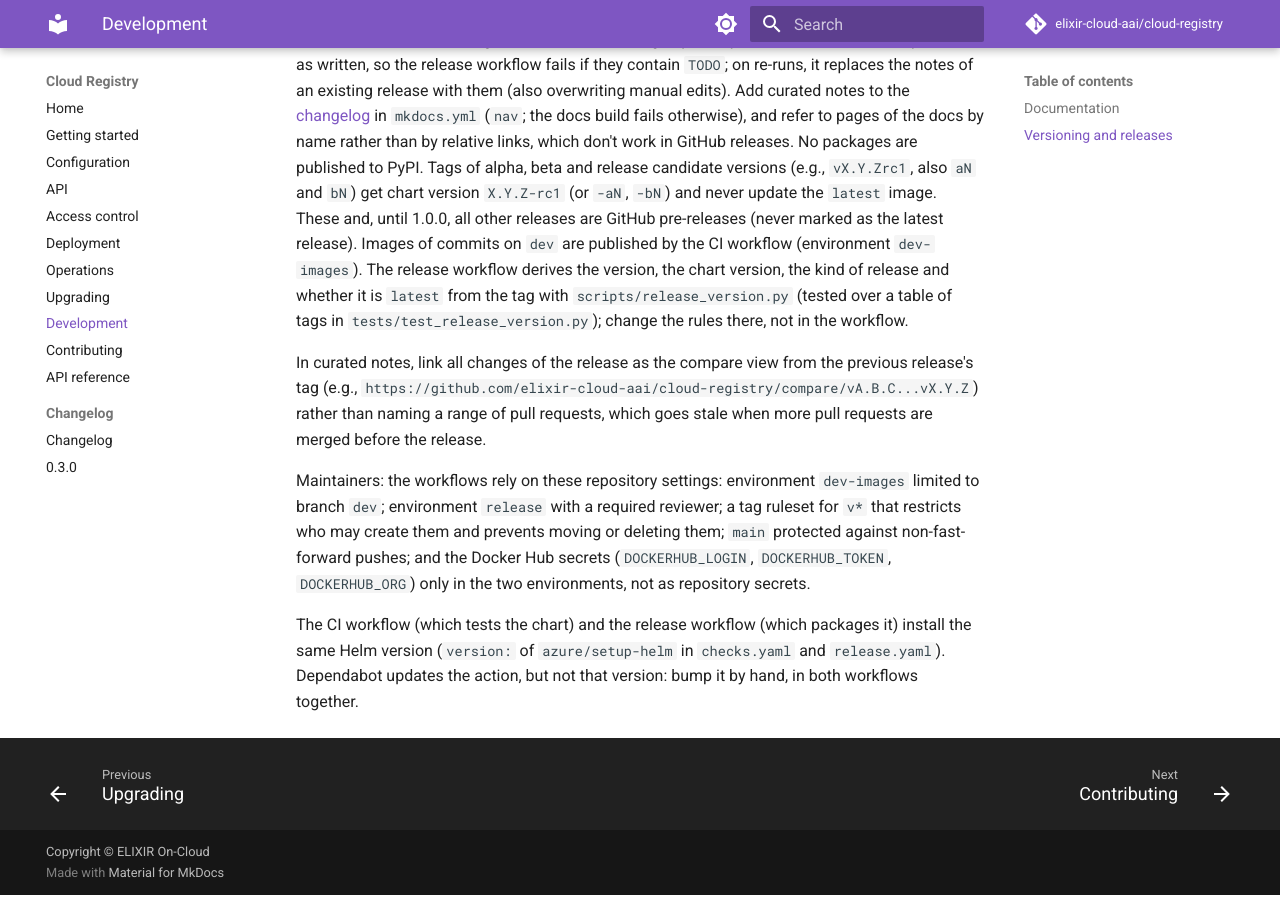
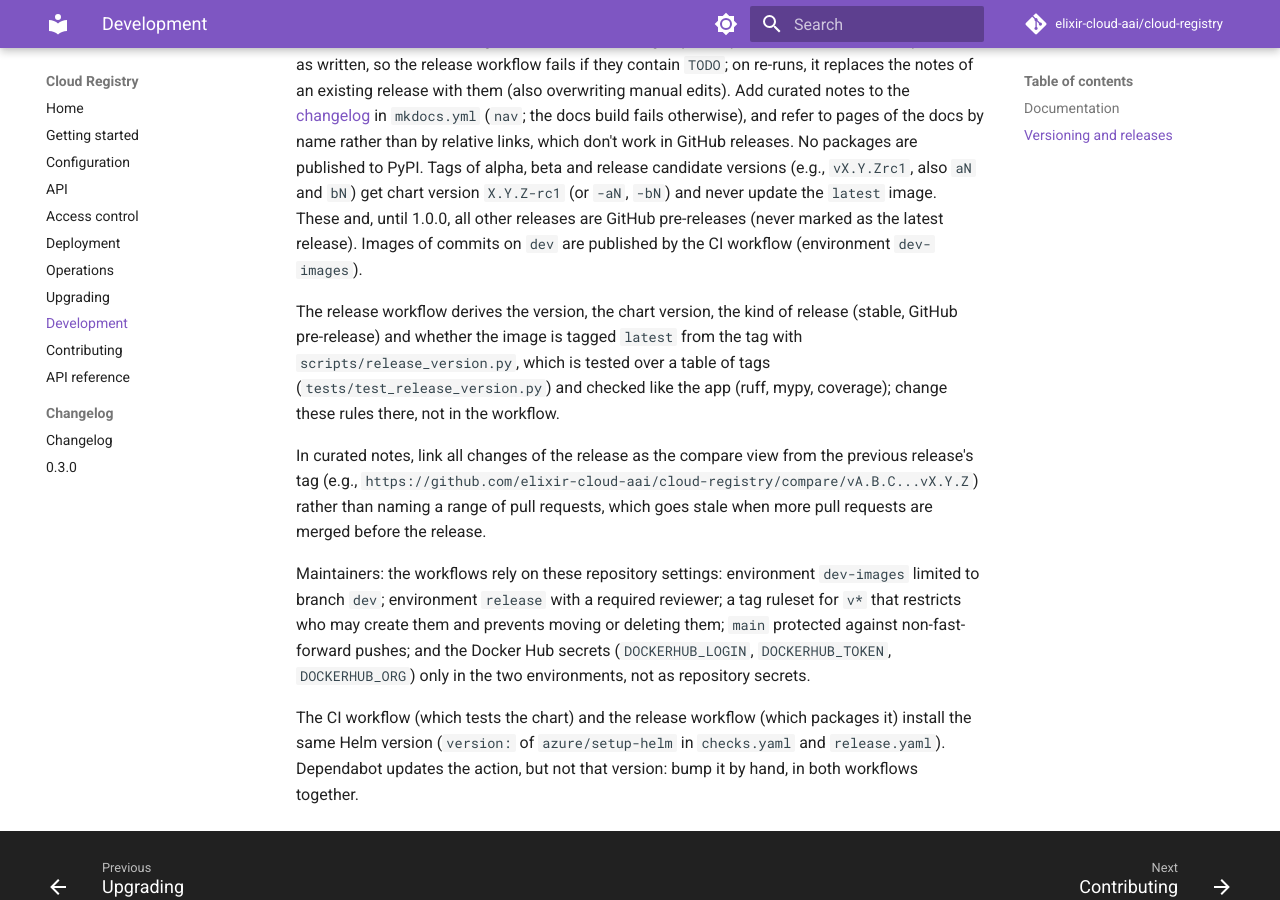
Before and after one commit to elixir-cloud-aai/cloud-registry, an MkDocs documentation site: the page built from docs/development.md, in a window 1280 px wide and 900 px high, scrolled down 2087 px. Built offline with MkDocs 1.6.1 and Material for MkDocs 9.7.7, drawn with Linux system fonts in a browser that asks for light colours; comment, search, counter and statistics services are not loaded.

Commit message:
test: run the release version script as a process
Run the script as the release workflow calls it (exit status, stdout and
stderr), check the release number, and read the tags before the error
handling, so that only invalid tags give the release version error.
Give the script its own paragraph in the development docs.

Co-Authored-By: Claude Opus 5.5 <noreply@anthropic.com>

```diff
--- a/docs/development.md
+++ b/docs/development.md
@@ -124,11 +124,13 @@ PyPI. Tags of alpha, beta and release candidate versions (e.g., `vX.Y.Zrc1`,
 also `aN` and `bN`) get chart version `X.Y.Z-rc1` (or `-aN`, `-bN`) and never
 update the `latest` image. These and, until 1.0.0, all other releases are
 GitHub pre-releases (never marked as the latest release). Images of commits
-on `dev` are published by the CI workflow (environment `dev-images`). The
-release workflow derives the version, the chart version, the kind of release
-and whether it is `latest` from the tag with `scripts/release_version.py`
-(tested over a table of tags in `tests/test_release_version.py`); change the
-rules there, not in the workflow.
+on `dev` are published by the CI workflow (environment `dev-images`).
+
+The release workflow derives the version, the chart version, the kind of
+release (stable, GitHub pre-release) and whether the image is tagged `latest`
+from the tag with `scripts/release_version.py`, which is tested over a table
+of tags (`tests/test_release_version.py`) and checked like the app (ruff,
+mypy, coverage); change these rules there, not in the workflow.
 
 In curated notes, link all changes of the release as the compare view from
 the previous release's tag (e.g.,
```
Also changed, not shown: 3 other files.
